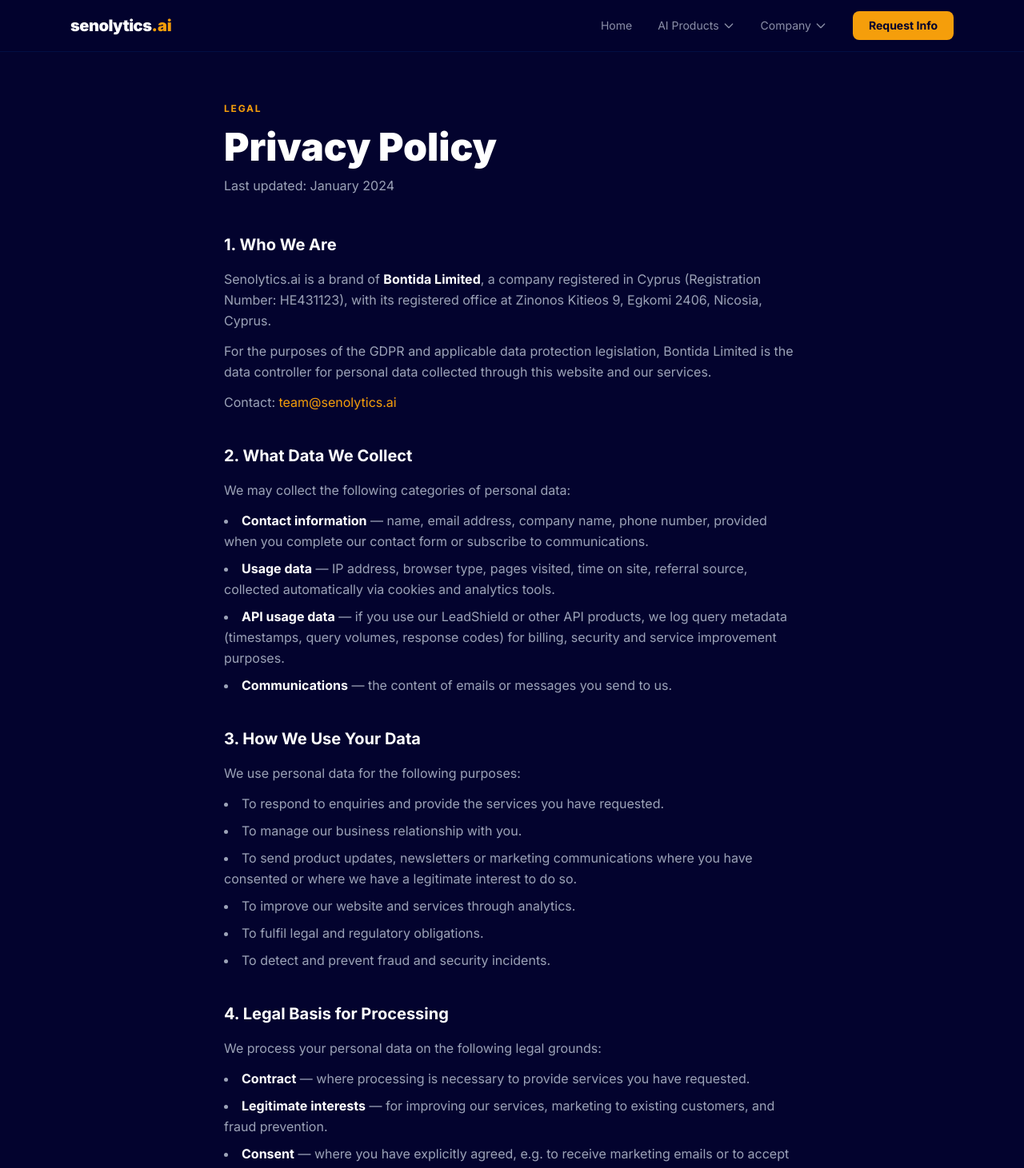
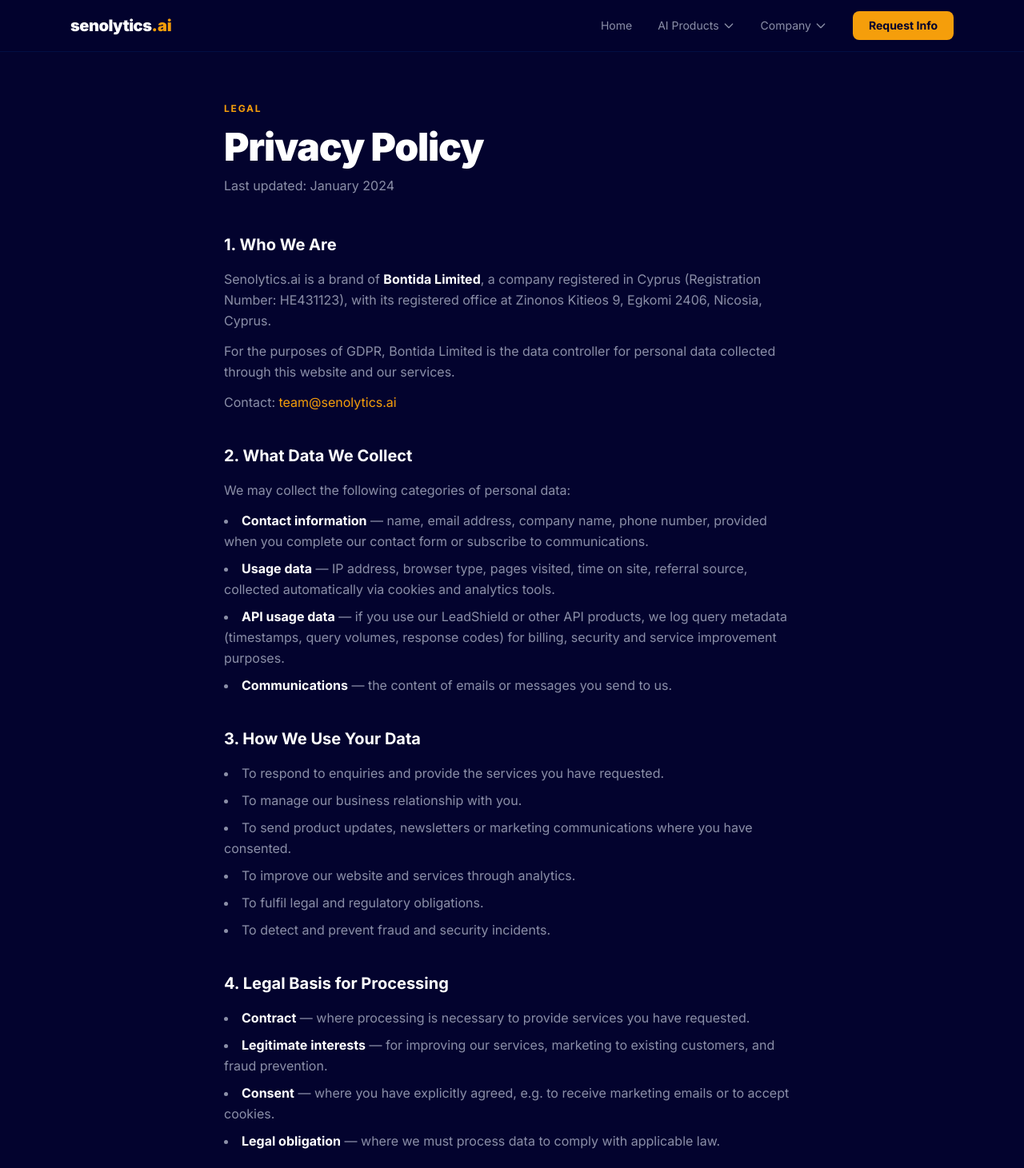
Before and after one commit to akermanai/senolytics-web, a Next.js app: page /privacy-policy in a window 1280 px wide. Shown: the top 1461 px of the page at 80% size. Built offline with nearby package versions, Linux system fonts and the light colour scheme.

Commit message:
design: restore original content, apply amber colour tokens only

```diff
--- a/app/privacy-policy/page.tsx
+++ b/app/privacy-policy/page.tsx
@@ -7,16 +7,18 @@ export default function PrivacyPolicyPage() {
   return (
     <section className="bg-[#03032e] pt-32 pb-24 min-h-screen">
       <div className="max-w-3xl mx-auto px-6">
-        <span className="text-[#f59e0b] text-xs font-bold uppercase tracking-[0.15em] block mb-4">Legal</span>
-        <h1 className="text-4xl md:text-5xl font-black text-white leading-tight mb-3">Privacy Policy</h1>
-        <p className="text-[#9ca3b8] mb-12">Last updated: January 2024</p>
-        <div className="space-y-10 text-[#9ca3b8] leading-relaxed">
+        <span className="label block mb-4">Legal</span>
+        <h1 className="heading-lg mb-3">Privacy Policy</h1>
+        <p className="text-[#8b8fa8] mb-12">Last updated: January 2024</p>
+        <div className="space-y-10 text-[#8b8fa8] leading-relaxed">
+
           <div>
             <h2 className="text-white font-bold text-xl mb-4">1. Who We Are</h2>
             <p>Senolytics.ai is a brand of <strong className="text-white">Bontida Limited</strong>, a company registered in Cyprus (Registration Number: HE431123), with its registered office at Zinonos Kitieos 9, Egkomi 2406, Nicosia, Cyprus.</p>
-            <p className="mt-3">For the purposes of the GDPR and applicable data protection legislation, Bontida Limited is the data controller for personal data collected through this website and our services.</p>
+            <p className="mt-3">For the purposes of GDPR, Bontida Limited is the data controller for personal data collected through this website and our services.</p>
             <p className="mt-3">Contact: <a href="mailto:team@senolytics.ai" className="text-[#f59e0b] hover:underline">team@senolytics.ai</a></p>
           </div>
+
           <div>
             <h2 className="text-white font-bold text-xl mb-4">2. What Data We Collect</h2>
             <p>We may collect the following categories of personal data:</p>
@@ -27,21 +29,21 @@ export default function PrivacyPolicyPage() {
               <li><strong className="text-white">Communications</strong> — the content of emails or messages you send to us.</li>
             </ul>
           </div>
+
           <div>
             <h2 className="text-white font-bold text-xl mb-4">3. How We Use Your Data</h2>
-            <p>We use personal data for the following purposes:</p>
             <ul className="mt-3 space-y-2 list-disc list-inside">
               <li>To respond to enquiries and provide the services you have requested.</li>
               <li>To manage our business relationship with you.</li>
-              <li>To send product updates, newsletters or marketing communications where you have consented or where we have a legitimate interest to do so.</li>
+              <li>To send product updates, newsletters or marketing communications where you have consented.</li>
               <li>To improve our website and services through analytics.</li>
               <li>To fulfil legal and regulatory obligations.</li>
               <li>To detect and prevent fraud and security incidents.</li>
             </ul>
           </div>
+
           <div>
             <h2 className="text-white font-bold text-xl mb-4">4. Legal Basis for Processing</h2>
-            <p>We process your personal data on the following legal grounds:</p>
             <ul className="mt-3 space-y-2 list-disc list-inside">
               <li><strong className="text-white">Contract</strong> — where processing is necessary to provide services you have requested.</li>
               <li><strong className="text-white">Legitimate interests</strong> — for improving our services, marketing to existing customers, and fraud prevention.</li>
@@ -49,18 +51,22 @@ export default function PrivacyPolicyPage() {
               <li><strong className="text-white">Legal obligation</strong> — where we must process data to comply with applicable law.</li>
             </ul>
           </div>
+
           <div>
             <h2 className="text-white font-bold text-xl mb-4">5. Data Retention</h2>
             <p>We retain personal data only for as long as necessary for the purposes described in this policy, or as required by law. Contact form submissions are retained for up to 3 years. API usage logs are retained for up to 2 years. You may request deletion at any time by contacting us.</p>
           </div>
+
           <div>
             <h2 className="text-white font-bold text-xl mb-4">6. Data Storage and Security</h2>
             <p>Our data is hosted in SOC 2 Type II and ISO 27001 certified data centres in Falkenstein, Germany, operated 100% by renewable energy. Data of EU and UK customers does not leave the EU. We employ appropriate technical and organisational measures to protect your data against unauthorised access, loss, or disclosure.</p>
           </div>
+
           <div>
             <h2 className="text-white font-bold text-xl mb-4">7. Third-Party Sharing</h2>
             <p>We do not sell your personal data. We may share data with trusted service providers who assist in operating our website and services (such as hosting, analytics and email delivery), under strict data processing agreements. We may disclose data to legal authorities where required by law.</p>
           </div>
+
           <div>
             <h2 className="text-white font-bold text-xl mb-4">8. Your Rights</h2>
             <p>Under GDPR you have the right to:</p>
@@ -75,17 +81,21 @@ export default function PrivacyPolicyPage() {
             </ul>
             <p className="mt-4">To exercise any of these rights, contact us at <a href="mailto:team@senolytics.ai" className="text-[#f59e0b] hover:underline">team@senolytics.ai</a>. We will respond within 30 days.</p>
           </div>
+
           <div>
             <h2 className="text-white font-bold text-xl mb-4">9. Cookies</h2>
             <p>We use cookies and similar tracking technologies to improve your experience. Please see our <a href="/cookie-policy" className="text-[#f59e0b] hover:underline">Cookie Policy</a> for full details.</p>
           </div>
+
           <div>
             <h2 className="text-white font-bold text-xl mb-4">10. Changes to This Policy</h2>
             <p>We may update this Privacy Policy from time to time. We will notify you of significant changes by posting a notice on our website. Continued use of our services after such changes constitutes acceptance of the updated policy.</p>
           </div>
+
           <div className="border-t border-white/10 pt-8">
             <p><strong className="text-white">Bontida Limited</strong> (trading as Senolytics.ai)<br />Zinonos Kitieos 9, Egkomi 2406, Nicosia, Cyprus<br />Registration: HE431123<br /><a href="mailto:team@senolytics.ai" className="text-[#f59e0b] hover:underline">team@senolytics.ai</a></p>
           </div>
+
         </div>
       </div>
     </section>
```
